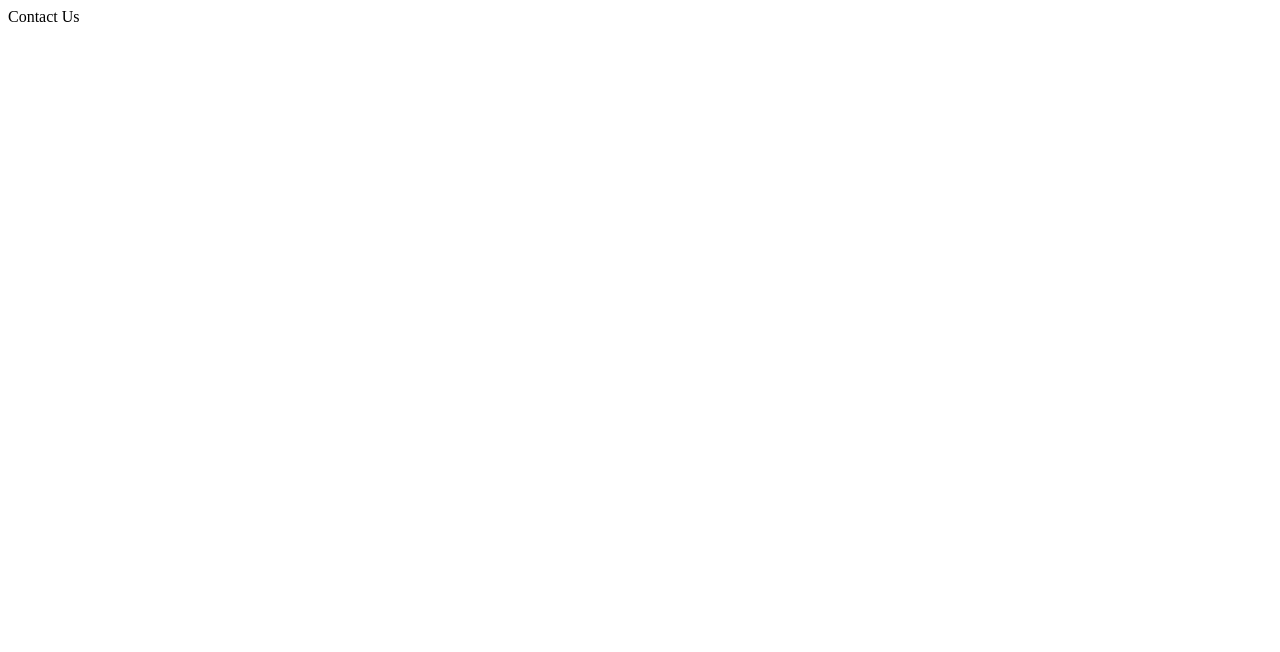
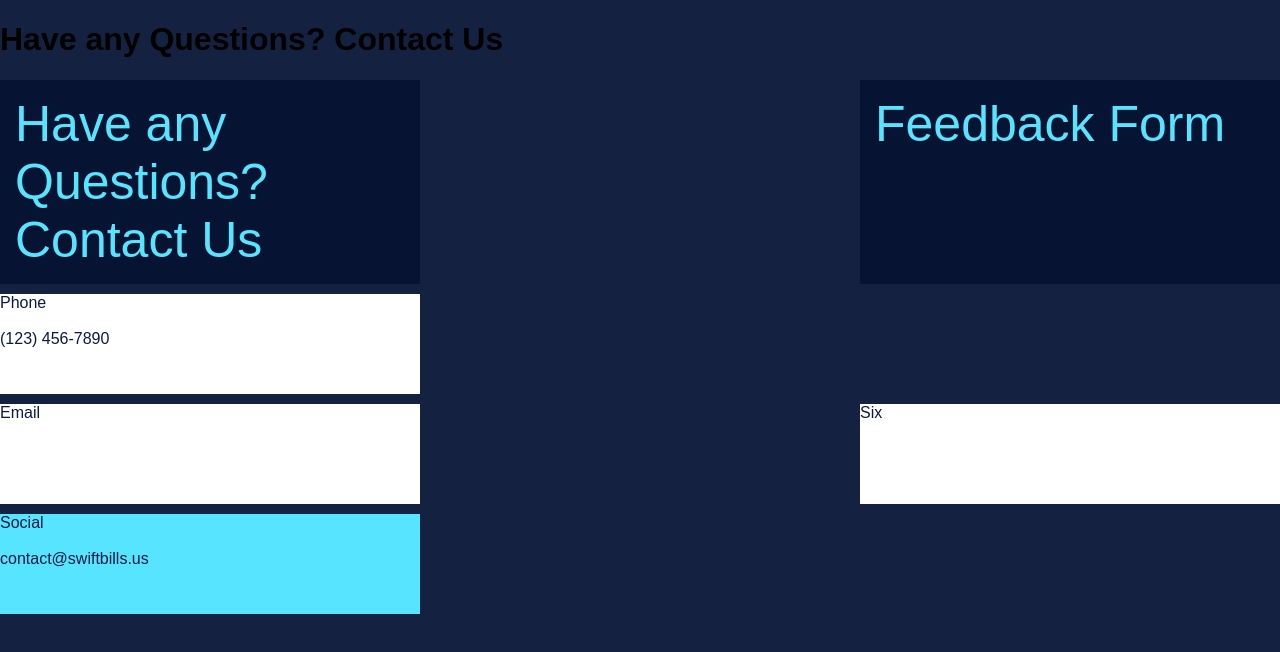
Before and after one commit to johnnyzheng111/SwiftBills, a plain HTML site: page contact.html in a window 1280 px wide. Drawn offline with Linux system fonts and the light colour scheme.

Commit message:
worked on contacts, got grid structure done and some basic coloring

```diff
--- a/contact.html
+++ b/contact.html
@@ -4,8 +4,33 @@
     <meta charset="UTF-8">
     <meta name="viewport" content="width=device-width, initial-scale=1.0">
     <title>Contact Us</title>
+    <link rel="stylesheet" href="styles/contact.css">
 </head>
 <body>
-    </h1>Contact Us</h1>
+    <div class="container">
+        <h1>Have any Questions? Contact Us</h1>
+
+        <div class="wrapper">
+            <div class="one">Have any Questions?
+                <br>Contact Us</br></div>
+            <div class="two">
+                Phone
+                <br></br>
+                (123) 456-7890
+            </div>
+            <div class="three">
+                Email
+
+            </div>
+            <div class="four">
+                Social
+                <br></br>
+                contact@swiftbills.us
+            </div>
+            <div class="five">Feedback Form</div>
+            <div class="six">Six</div>
+
+        </div>
+    </div>
 </body>
 </html>
--- /dev/null
+++ b/styles/contact.css
@@ -0,0 +1,57 @@
+/* For the Contacts Page */
+
+body {
+    margin: 0;
+    padding: 0;
+    font-family: Arial, sans-serif;
+    background-color: #142140;
+    /* Add more CSS styles here */
+}
+
+.wrapper {
+    display: grid;
+    grid-template-columns: repeat(3, 1fr);
+    gap: 10px;
+    grid-auto-rows: minmax(100px, auto);
+  }
+  .one {
+    grid-column: 1 / 2;
+    grid-row: 1;
+    font-size: 50px;
+    color: #57E4FF;
+    background-color: #071332;
+    padding: 15px;
+  }
+  .two {
+    grid-column: 1 / 2;
+    grid-row: 2;
+    background-color: #FFFFFF;
+    color: #0A1A44;
+  }
+  .three {
+    grid-column: 1;
+    grid-row: 3;
+    background-color: #FFFFFF;
+    color: #0A1A44;
+  }
+  .four {
+    grid-column: 1 / 2;
+    grid-row: 4;
+    background-color: #57E4FF;
+    color: #0A1A44;
+  }
+  .five {
+    grid-column: 3 / 4;
+    grid-row: 1 / 2;
+    background-color: #071332;
+    font-size: 50px;
+    color: #57E4FF;
+    background-color: #071332;
+    padding: 15px;
+  }
+  .six {
+    grid-column: 3 / 4;
+    grid-row: 3 / 4;
+    background-color: #FFFFFF;
+    color: #0A1A44;
+  }
```
